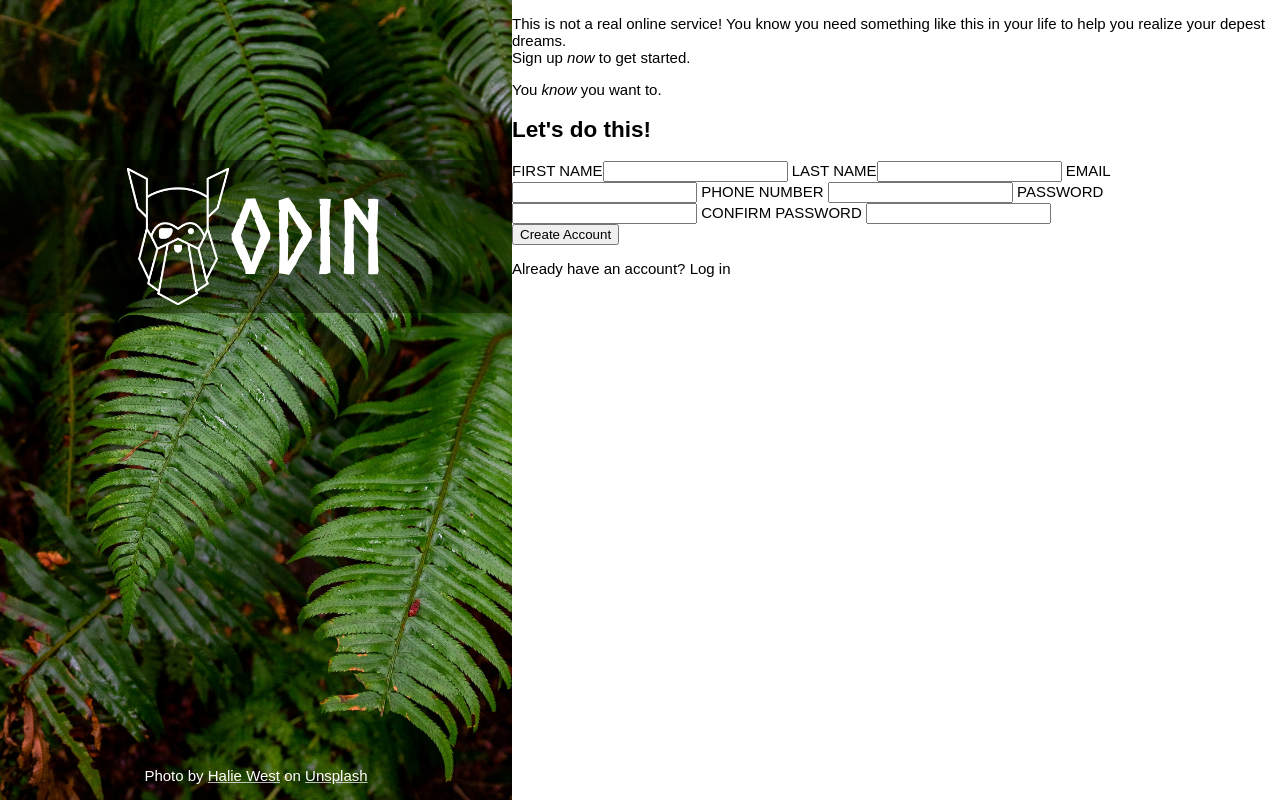
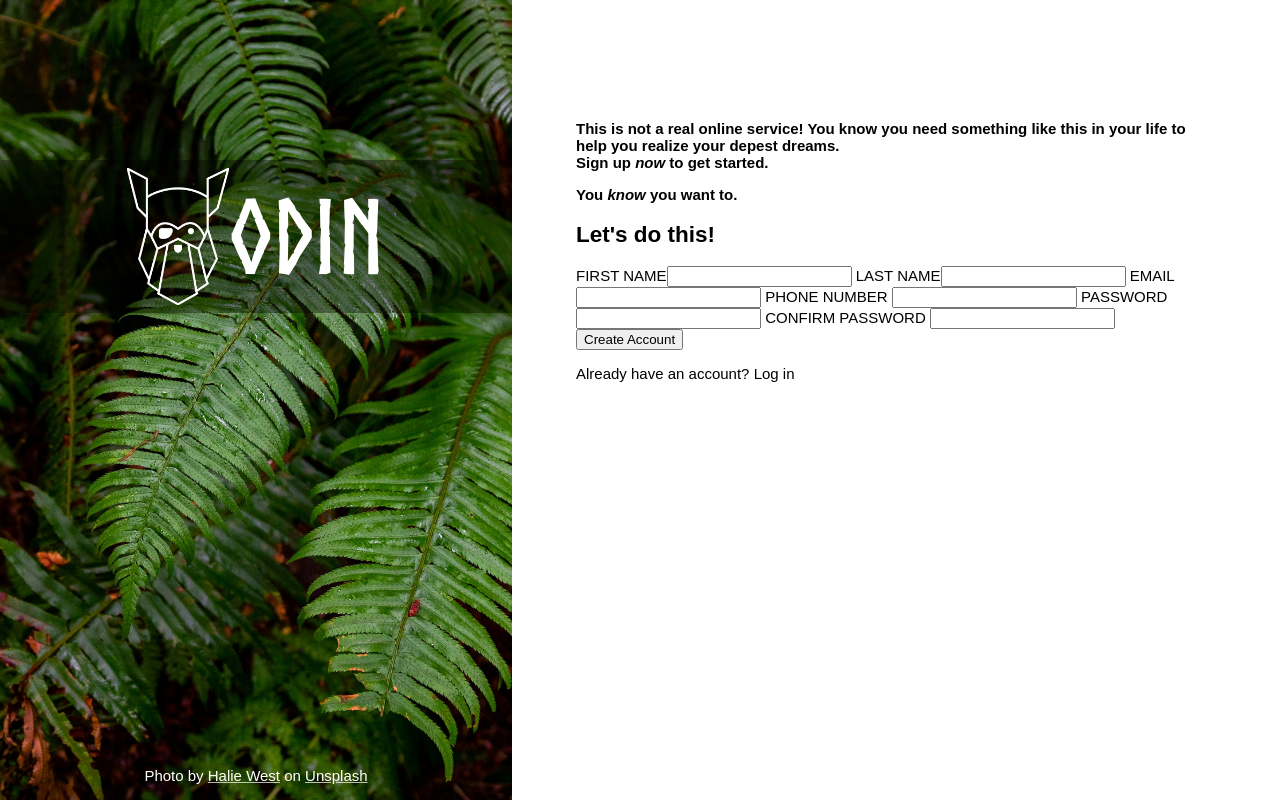
Before and after one commit to popsicleDeck/sign-up-form, a plain HTML site: page index.html in a window 1280 px wide. Drawn offline with Linux system fonts and the light colour scheme.

Commit message:
add styling to the pitch section

```diff
--- a/style.css
+++ b/style.css
@@ -51,3 +51,14 @@ footer a {
   color: inherit;
   text-decoration-color: RGBA(255, 255, 255, 0.7);
 }
+
+.rightContent {
+  margin-top: 15vh;
+  margin-left: min(5vw, 85px);
+}
+
+.pitch {
+  font-weight: 700;
+  max-width: 75ch;
+  margin-right: 5vw;
+}
```
